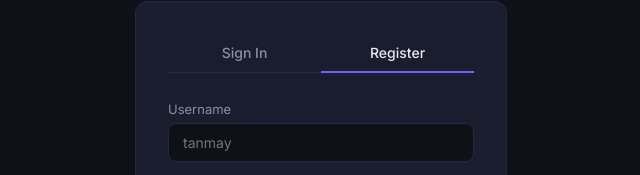
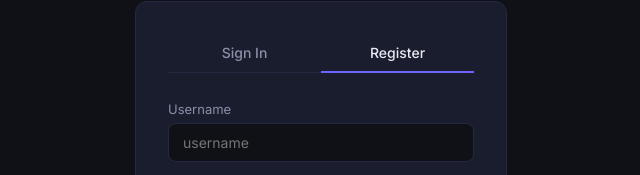
Before and after one commit to Tanmay130506/job-tracker, a plain HTML site: page frontend/index.html in a window 1280 px wide. Both pictures are taken after a click on the button "Register". Shown: the part 244-419 px from the top of the page, 319-959 px from the left. Drawn offline with Linux system fonts and the light colour scheme.

Commit message:
final updates

```diff
--- a/frontend/index.html
+++ b/frontend/index.html
@@ -38,7 +38,7 @@
       <form class="form" id="register-form" onsubmit="handleRegister(event)">
         <div>
           <label>Username</label>
-          <input type="text" id="reg-username" placeholder="tanmay" required />
+          <input type="text" id="reg-username" placeholder="username" required />
         </div>
         <div>
           <label>Email</label>
```
